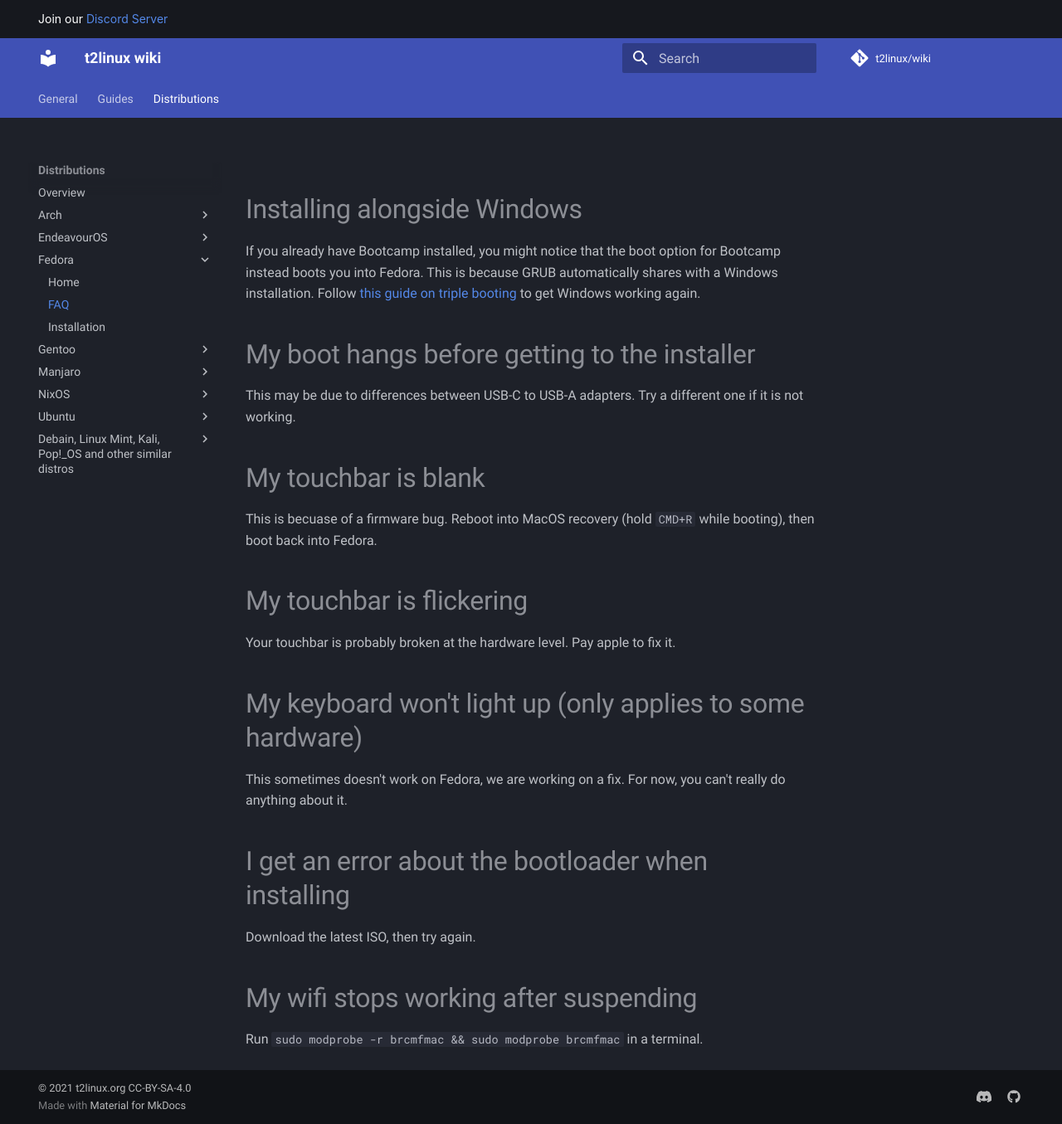
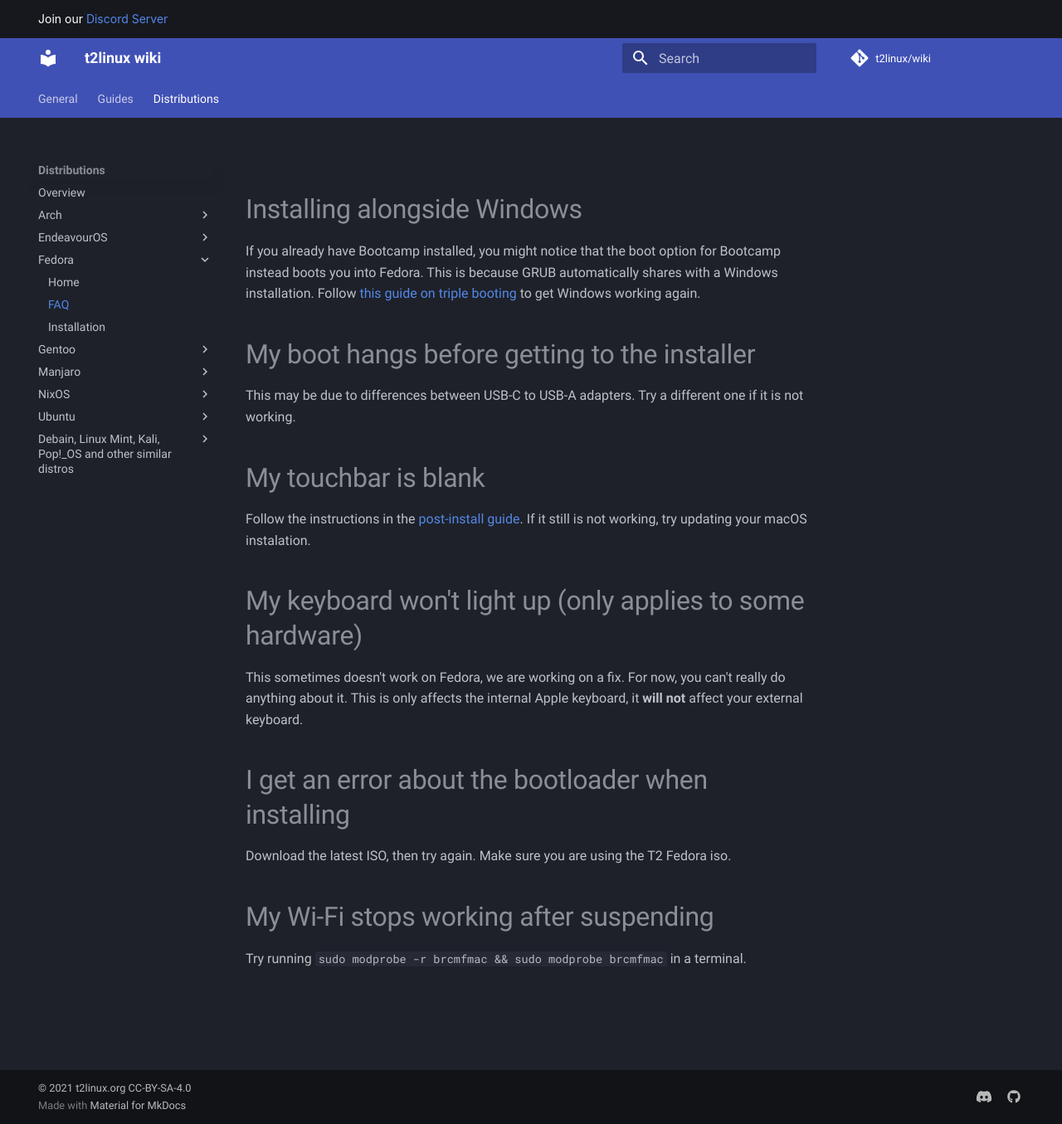
Before and after one commit to t2linux/wiki, an MkDocs documentation site: the page built from docs/distributions/fedora/faq.md, in a window 1280 px wide and 1355 px high. Shown: the whole window at 83% size. Built offline with MkDocs 1.6.1 and Material for MkDocs 9.7.7, drawn with Linux system fonts in a browser that asks for light colours; comment, search, counter and statistics services are not loaded.

Commit message:
Add requested changes.

```diff
--- a/docs/distributions/fedora/faq.md
+++ b/docs/distributions/fedora/faq.md
@@ -8,20 +8,16 @@ This may be due to differences between USB-C to USB-A adapters. Try a different
 
 # My touchbar is blank
 
-This is becuase of a firmware bug. Reboot into MacOS recovery (hold `CMD+R` while booting), then boot back into Fedora.
-
-# My touchbar is flickering
-
-Your touchbar is probably broken at the hardware level. Pay apple to fix it.
+Follow the instructions in the [post-install guide](https://wiki.t2linux.org/guides/postinstall/#setting-up-the-touch-bar). If it still is not working, try updating your macOS instalation.
 
 # My keyboard won't light up (only applies to some hardware)
 
-This sometimes doesn't work on Fedora, we are working on a fix. For now, you can't really do anything about it.
+This sometimes doesn't work on Fedora, we are working on a fix. For now, you can't really do anything about it. This is only affects the internal Apple keyboard, it **will not** affect your external keyboard.
 
 # I get an error about the bootloader when installing
 
-Download the latest ISO, then try again.
+Download the latest ISO, then try again. Make sure you are using the T2 Fedora iso.
 
-# My wifi stops working after suspending
+# My Wi-Fi stops working after suspending
 
-Run `sudo modprobe -r brcmfmac && sudo modprobe brcmfmac` in a terminal.
+Try running `sudo modprobe -r brcmfmac && sudo modprobe brcmfmac` in a terminal.
```
Also changed, not shown: docs/distributions/fedora/home.md (+1 -1 lines), docs/distributions/ubuntu/home.md (+1 -1 lines).
